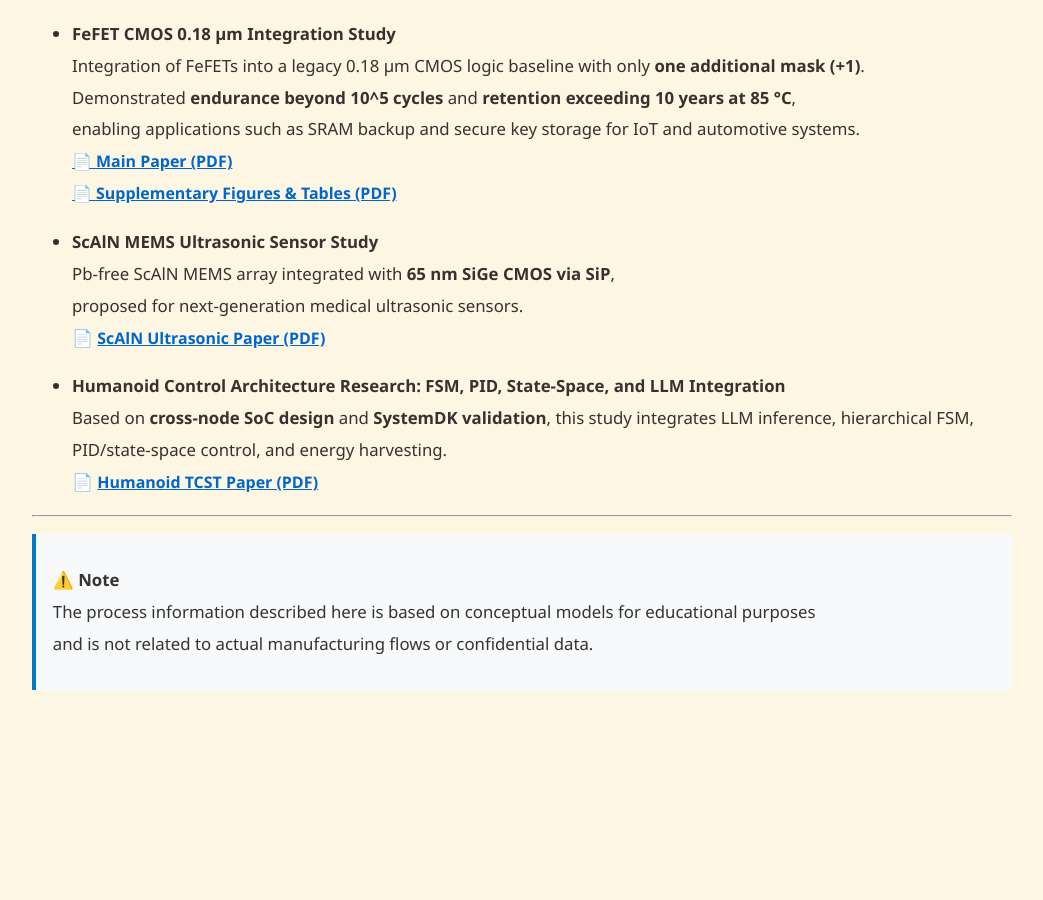
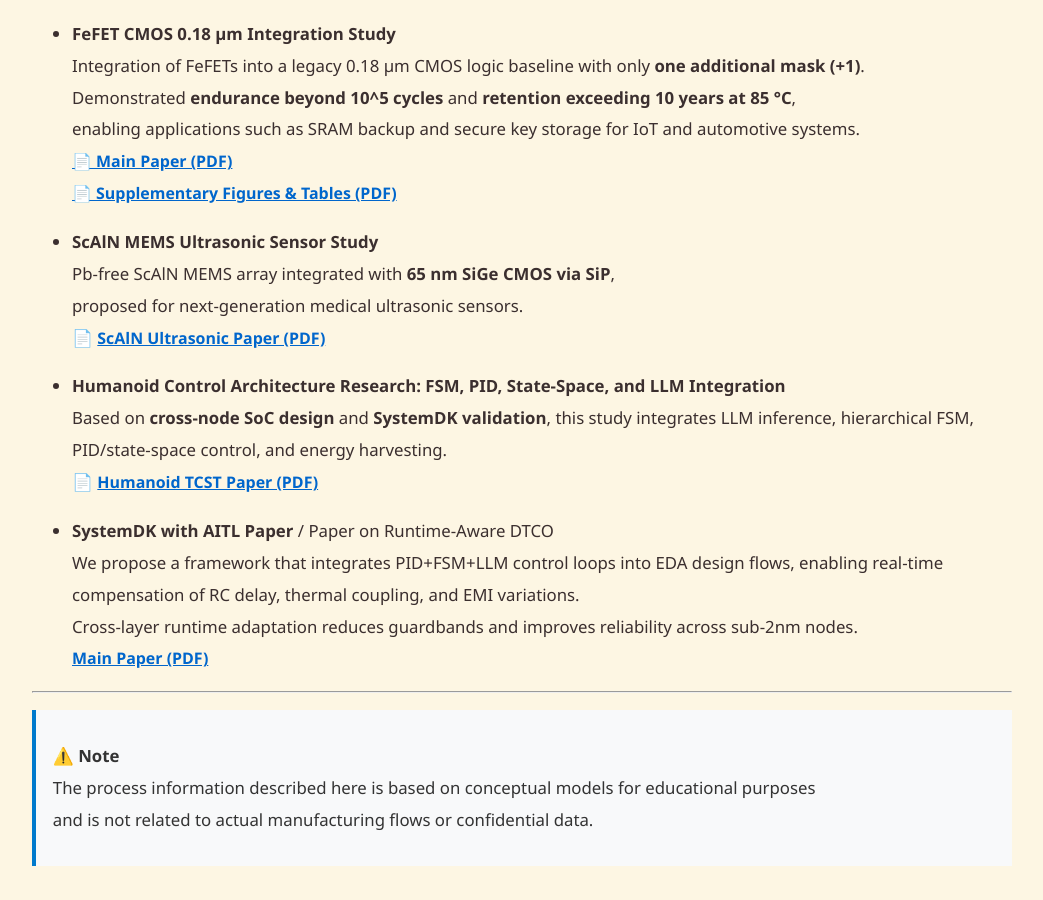
Before and after one commit to Samizo-AITL/Samizo-AITL.github.io, a Jekyll site: the page built from about/career-summary/en/index.md, in a window 1280 px wide and 900 px high, scrolled down 2540 px. Shown: the whole window, without its empty margins (118-1161 px from the left). Built offline with Jekyll 4.4.1, drawn with Linux system fonts in a browser that asks for light colours; before the commit the page ends 3263 px from its top, so only the background shows below that.

Commit message:
Update index.md

```diff
--- a/about/career-summary/en/index.md
+++ b/about/career-summary/en/index.md
@@ -103,6 +103,11 @@ evolving from **technology → systems → education**.
   Based on **cross-node SoC design** and **SystemDK validation**, this study integrates LLM inference, hierarchical FSM, PID/state-space control, and energy harvesting.
   📄 [Humanoid TCST Paper (PDF)](../docs/humanoid_tcst2025.pdf)
 
+- **SystemDK with AITL Paper** / Paper on Runtime-Aware DTCO
+We propose a framework that integrates PID+FSM+LLM control loops into EDA design flows, enabling real-time compensation of RC delay, thermal coupling, and EMI variations.
+Cross-layer runtime adaptation reduces guardbands and improves reliability across sub-2nm nodes.
+[Main Paper (PDF)](../docs/systemdk_aitl2025.pdf)
+
 ---
 
 > ⚠️ **Note**
```
